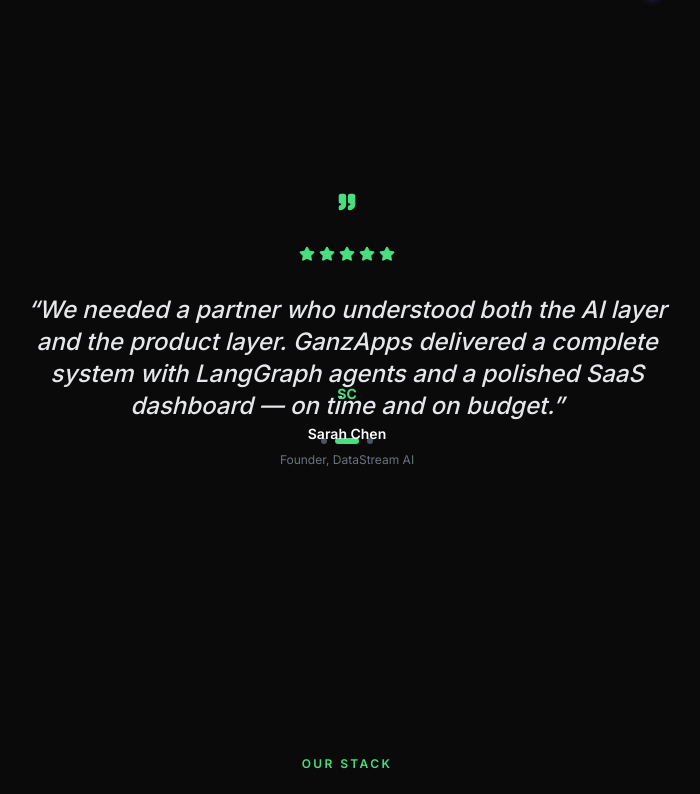
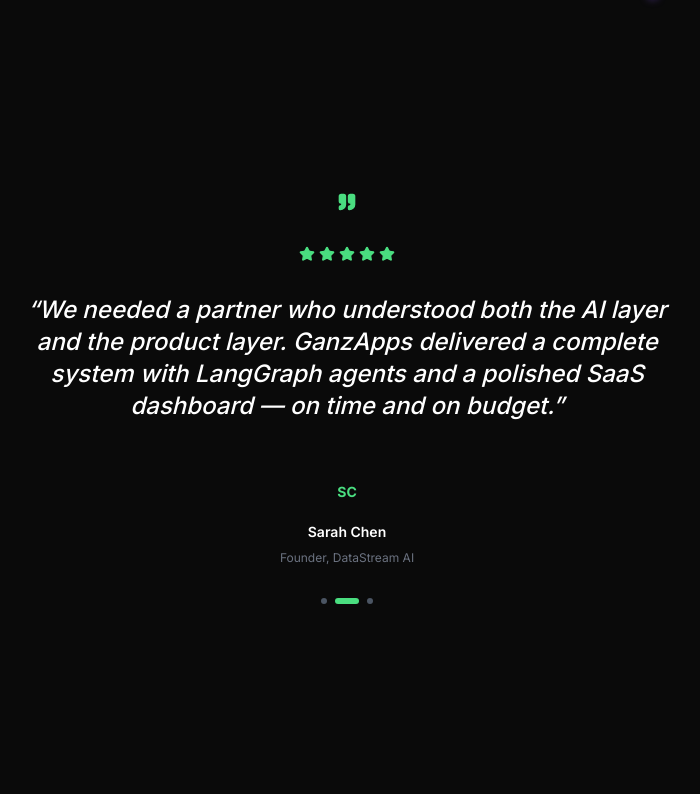
Before and after one commit to oeganz/ganzapps, a Next.js app: page / in a window 1280 px wide. Shown: the part 3550-4344 px from the top of the page, without its empty margins (293-993 px from the left). Built offline with nearby package versions, Linux system fonts and the light colour scheme.

Commit message:
fix: About testimonials - removed overlapping absolute elements, normal flow layout

```diff
--- a/src/components/About.tsx
+++ b/src/components/About.tsx
@@ -91,7 +91,7 @@
           </div>
         </div>
 
-        {/* Testimonials — rotating */}
+        {/* Testimonials — rotating, using normal flow layout */}
         <ScrollReveal>
           <div className="max-w-3xl mx-auto">
             <div className="glass-card p-10 md:p-14 text-center relative overflow-hidden">
@@ -110,46 +110,29 @@
                 ))}
               </div>
 
-              {/* Testimonial text */}
-              <div className="relative min-h-[120px]">
-                {testimonials.map((t, i) => (
-                  <div
-                    key={i}
-                    className="absolute inset-0 transition-all duration-700 ease-out"
-                    style={{
-                      opacity: i === active ? 1 : 0,
-                      transform: i === active ? "translateY(0)" : "translateY(12px)",
-                      pointerEvents: i === active ? "auto" : "none",
-                    }}
-                  >
-                    <p className="text-xl md:text-2xl font-medium text-gray-200 leading-relaxed italic mb-8">
-                      &ldquo;{t.quote}&rdquo;
-                    </p>
-                  </div>
-                ))}
+              {/* Testimonial text — normal flow, no absolute overlapping */}
+              <div className="mb-12">
+                <p
+                  className="text-xl md:text-2xl font-medium leading-relaxed italic"
+                  style={{ color: "var(--heading-color)", opacity: 1 }}
+                >
+                  &ldquo;{testimonials[active].quote}&rdquo;
+                </p>
               </div>
 
-              {/* Author */}
-              {testimonials.map((t, i) => (
-                <div
-                  key={t.author}
-                  className="absolute bottom-8 left-1/2 -translate-x-1/2 flex flex-col items-center gap-2 transition-all duration-700"
-                  style={{
-                    opacity: i === active ? 1 : 0,
-                    transform: `translateX(-50%) translateY(${i === active ? 0 : 8}px)`,
-                    pointerEvents: i === active ? "auto" : "none",
-                  }}
-                >
-                  <div className="w-11 h-11 rounded-full bg-brand/10 flex items-center justify-center text-brand font-bold text-sm">
-                    {t.initials}
-                  </div>
-                  <p className="font-semibold text-white text-sm">{t.author}</p>
-                  <p className="text-gray-500 text-xs">{t.role}</p>
+              {/* Author — below text, no overlap */}
+              <div className="flex flex-col items-center gap-2">
+                <div className="w-11 h-11 rounded-full bg-brand/10 flex items-center justify-center text-brand font-bold text-sm">
+                  {testimonials[active].initials}
                 </div>
-              ))}
+                <p className="font-semibold text-sm" style={{ color: "var(--heading-color)" }}>
+                  {testimonials[active].author}
+                </p>
+                <p className="text-gray-500 text-xs">{testimonials[active].role}</p>
+              </div>
 
               {/* Dots */}
-              <div className="flex gap-2 justify-center mt-6">
+              <div className="flex gap-2 justify-center mt-8">
                 {testimonials.map((_, i) => (
                   <button
                     key={i}
```
